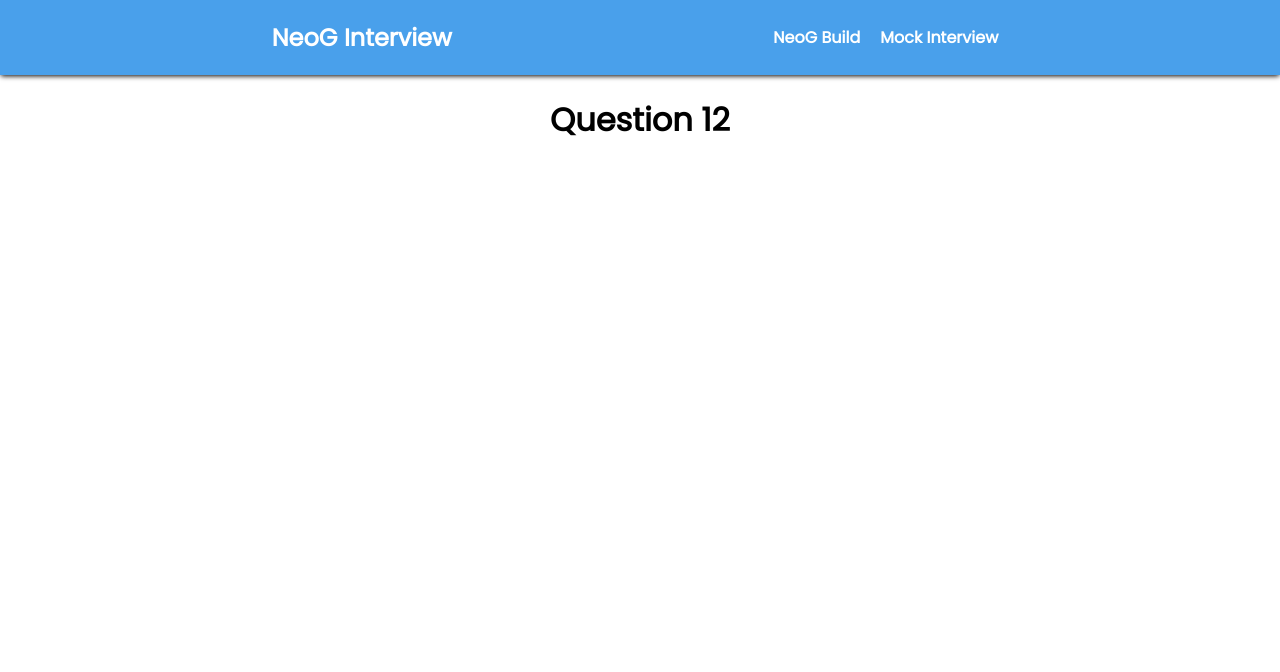
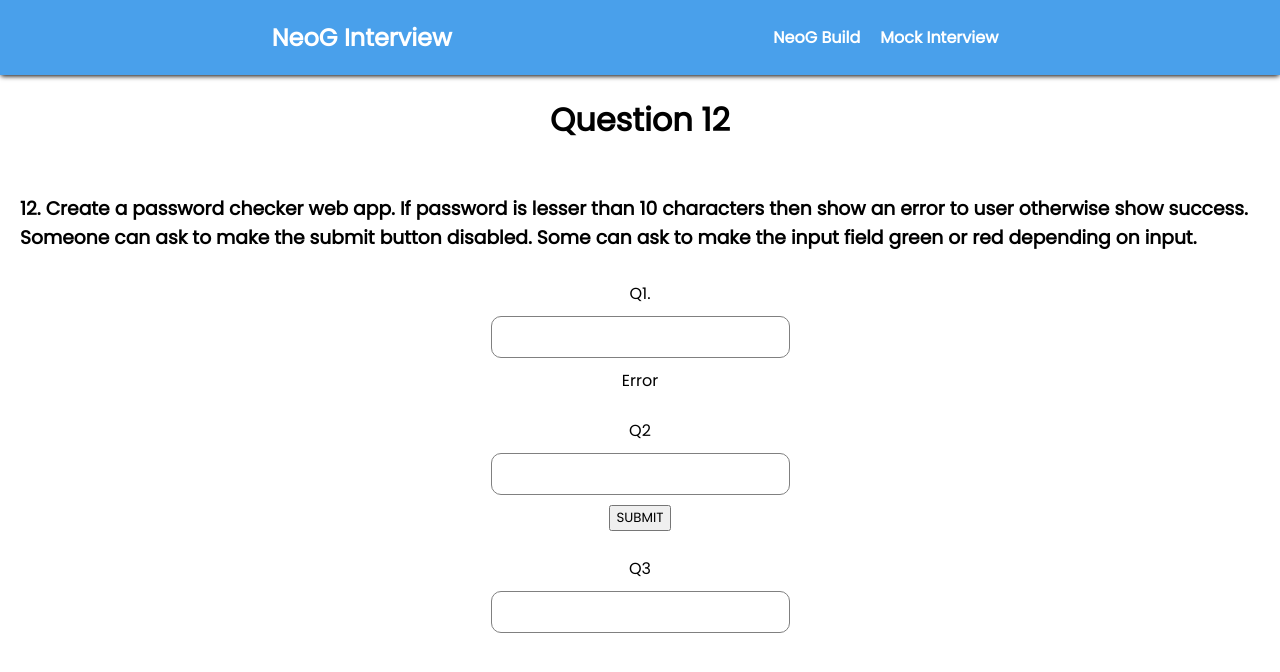
Before and after one commit to Pratham82/neog-interview-questions-react, a Next.js app: page /build-questions/question12 in a window 1280 px wide. Shown: the top 672 px of the page. Built offline with nearby package versions, Linux system fonts and the light colour scheme.

Commit message:
feat: added remaining build questions

```diff
--- a/pages/build-questions/question12.jsx
+++ b/pages/build-questions/question12.jsx
@@ -1,11 +1,69 @@
 import Heading from '../../components/Heading'
 import Navbar from '../../components/Navbar'
+import { useState } from 'react'
+import QuestionContainer from '../../components/QuestionContainer'
+import QuestionHeader from '../../components/QuestionText'
+import styles from '../../styles/Questions.module.css'
+
+const questionText =
+  '12. Create a password checker web app. If password is lesser than 10 characters then show an error to user otherwise show success. Someone can ask to make the submit button disabled. Some can ask to make the input field green or red depending on input.'
 
 export default function () {
+  const [password, setPassword] = useState('')
+  const [passwordVal, setPasswordVal] = useState('')
+  const [newPassword, setNewPassword] = useState('')
+  const [message, setMessage] = useState('')
+
+  const handleClick = () => {
+    setMessage('success')
+  }
+
   return (
     <>
       <Navbar />
       <Heading heading="Question 12" />
+      <QuestionHeader questionText={questionText} />
+      <QuestionContainer>
+        <label htmlFor="password">Q1.</label>
+        <input
+          className={styles.inputStyles}
+          type="password"
+          onChange={e => setPassword(e.target.value)}
+          value={password}
+        />
+        <span>{password.length < 10 ? 'Error' : 'Success'}</span>
+        <br />
+        <label htmlFor="password">Q2</label>
+        <input
+          className={styles.inputStyles}
+          type="password"
+          onChange={e => setPasswordVal(e.target.value)}
+          value={passwordVal}
+        />
+
+        <button
+          className={
+            passwordVal.length >= 10
+              ? styles.submitBtn
+              : styles.submitBtnDisabled
+          }
+          onClick={handleClick}
+        >
+          SUBMIT
+        </button>
+        <br />
+        <label htmlFor="password">Q3</label>
+        <input
+          className={styles.inputStyles}
+          type="text"
+          onChange={e => setNewPassword(e.target.value)}
+          value={newPassword}
+          style={{
+            color: newPassword.length < 10 ? 'red' : 'green',
+          }}
+        />
+        <h2>{message}</h2>
+      </QuestionContainer>
     </>
   )
 }
--- a/pages/build-questions/question8.jsx
+++ b/pages/build-questions/question8.jsx
@@ -4,7 +4,6 @@ import { useState } from 'react'
 import QuestionContainer from '../../components/QuestionContainer'
 import QuestionHeader from '../../components/QuestionText'
 import styles from '../../styles/Questions.module.css'
-import loader from '../../public/Rolling-1s-200px.gif'
 import loader2 from '../../public/hug.gif'
 import Image from 'next/image'
 
```
Also changed, not shown: pages/build-questions/question14.jsx (+13 -0 lines), pages/build-questions/question15.jsx (+25 -0 lines), pages/build-questions/question16.jsx (+25 -0 lines), pages/build-questions/question17.jsx (+27 -0 lines).
